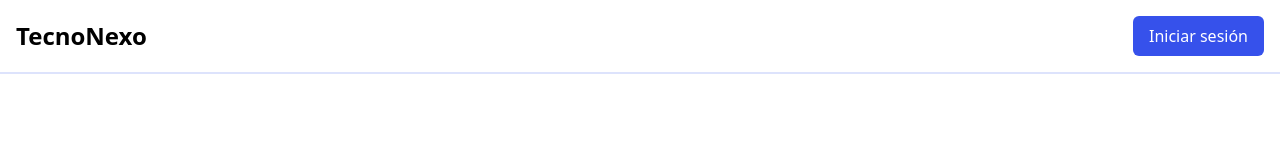
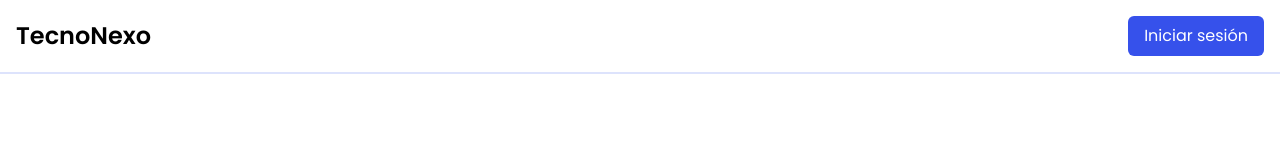
Before and after one commit to OussamaAtifii/project-daw, a React (Vite) app in the folder frontend/: page / in a window 1280 px wide. Shown: the top 160 px of the page. Built offline with nearby package versions, Linux system fonts and the light colour scheme.

Commit message:
Add Poppins font and configure font family

```diff
--- a/frontend/src/index.css
+++ b/frontend/src/index.css
@@ -1,3 +1,6 @@
+/* Importa la fuente Poppins */
+@import url('https://fonts.googleapis.com/css2?family=Poppins:ital,wght@0,100;0,200;0,300;0,400;0,500;0,600;0,700;0,800;0,900;1,100;1,200;1,300;1,400;1,500;1,600;1,700;1,800;1,900&display=swap');
+
 @tailwind base;
 @tailwind components;
 @tailwind utilities;
--- a/frontend/tailwind.config.js
+++ b/frontend/tailwind.config.js
@@ -23,6 +23,9 @@
         950: '#1a1a51'
       }
     },
+    fontFamily: {
+      sans: ['Poppins', 'sans-serif']
+    },
     extend: {}
   },
   plugins: []
```
